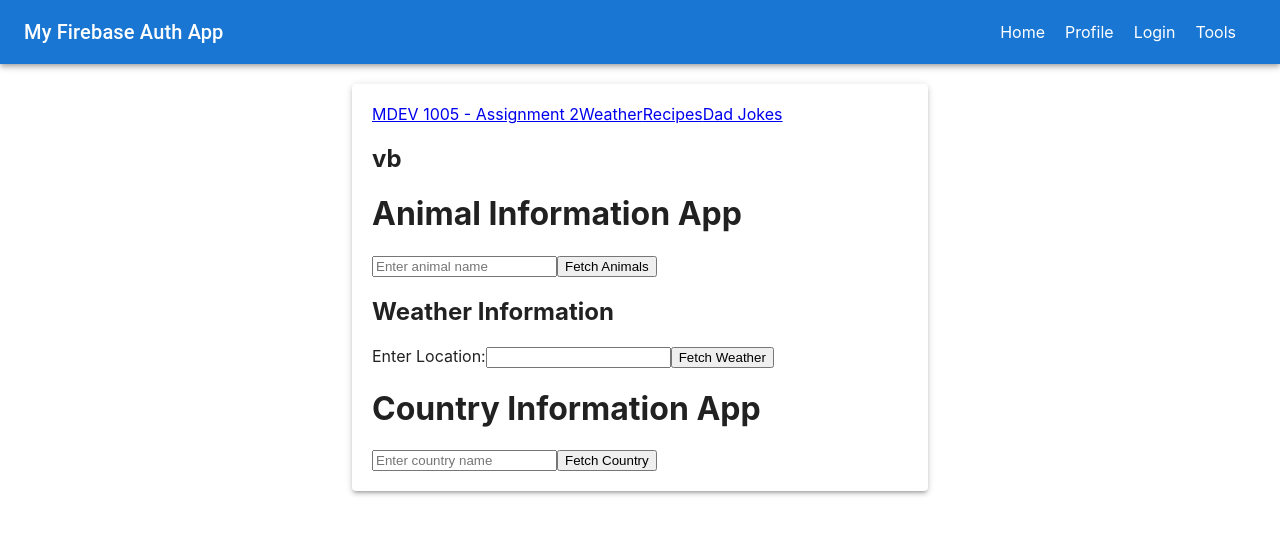
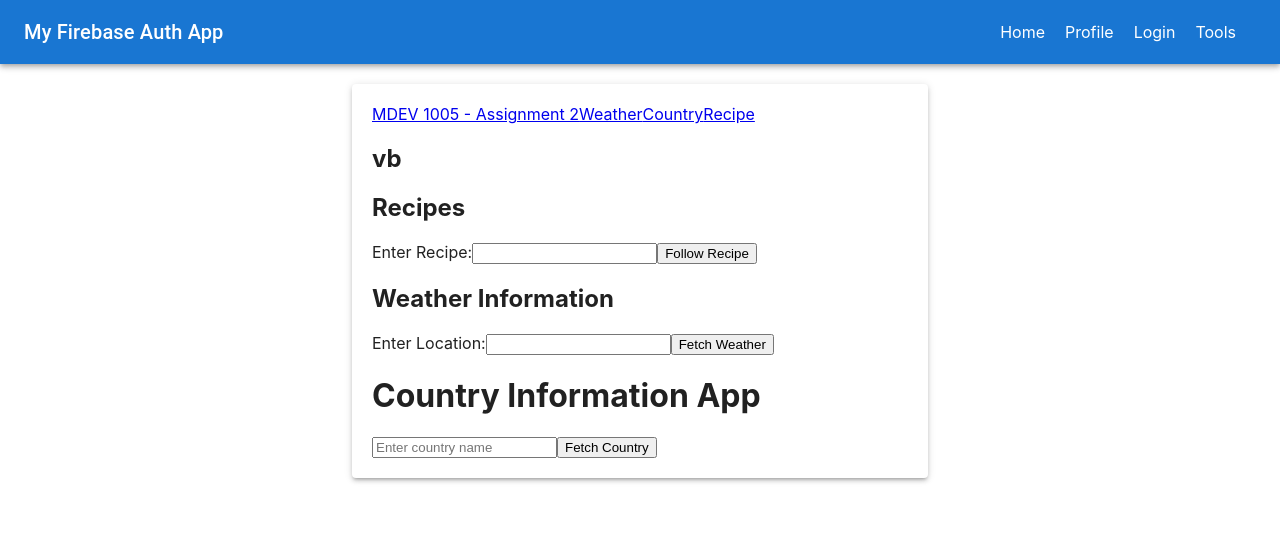
Before and after one commit to Charvi200557117/WebApplicationAssignment2, a React (Create React App) app: page /dashboard in a window 1280 px wide. Shown: the top 534 px of the page. Built offline with nearby package versions, Linux system fonts and the light colour scheme; no server answers.

Commit message:
recipe api

```diff
--- a/src/Animal.js
+++ /dev/null
@@ -1,55 +0,0 @@
-import React, { useState, useEffect } from 'react';
-import axios from 'axios';
-
-function Animal() {
-  const [animalName, setAnimalName] = useState('');
-  const [animalData, setAnimalData] = useState(null);
-
-  const apiKey = 'UDAqMYmVDC9LvcUHrlGgqQ==f2JEvV78cjfvZ40l';
-  const apiUrl = `https://api.api-ninjas.com/v1/animals?name=${animalName}&key=${apiKey}`;
-
-  const fetchAnimalData = async () => {
-    try {
-      const response = await axios.get(apiUrl);
-      setAnimalData(response.data);
-    } catch (error) {
-      console.error('Error fetching animal data:', error);
-    }
-  };
-
-  useEffect(() => {
-    if (animalName) {
-      fetchAnimalData();
-    }
-  }, [animalName]);
-
-  const handleFetchClick = () => {
-    // Manually initiate the API request when the "Fetch" button is clicked
-    fetchAnimalData();
-  };
-
-  return (
-    <div>
-      <h1>Animal Information App</h1>
-      <div>
-        <input
-          type="text"
-          placeholder="Enter animal name"
-          value={animalName}
-          onChange={(e) => setAnimalName(e.target.value)}
-        />
-        <button onClick={handleFetchClick}>Fetch Animals</button>
-      </div>
-      {animalData && (
-        <div>
-          <h2>Animal Information for {animalName}</h2>
-          <p>Name: {animalData.name}</p>
-          <p>Scientific Name: {animalData.scientificName}</p>
-          <p>Classification: {animalData.classification}</p>
-        </div>
-      )}
-    </div>
-  );
-}
-
-export default Animal;
--- a/src/App.js
+++ b/src/App.js
@@ -10,7 +10,7 @@ import SignupForm from './SignupForm';
 import Home from './Home';
 import Dashboard from './Dashboard';
 import Weather from './Weather';
-import Animal from './Animal';
+import Recipe from './Recipe';
 import Country from './Country';
 import Profile from './Profile';
 import Tools from './Tools';
@@ -49,7 +49,7 @@ function App() {
                   <Route path="dashboard" element={<Dashboard />} />
                   <Route path="Weather" element={<Weather />} />
                   <Route path="Country" element={<Country />} />
-                  <Route path="Animal" element={<Animal />} />
+                  <Route path="Recipe" element={<Recipe />} />
                   <Route path="profile" element={<Profile />} />
                   <Route path="tools" element={<Tools />} />
                 </Routes>
--- a/src/Dashboard.js
+++ b/src/Dashboard.js
@@ -1,6 +1,6 @@
 import React, { useEffect, useState } from "react";
 // import { useUserContext } from "./userContext";
-import Animal from "./Animal";
+import Recipe from "./Recipe";
 import Weather from "./Weather";
 import Country from "./Country";
 import Sidebar from "./Sidebar";
@@ -27,7 +27,7 @@ function Dashboard({ isDrawerOpen, toggleDrawer }) {
         >
           <div className="dashboard-container container-fluid">
             <div className="widget-profile rounded-pill">
-              <Animal />
+              <Recipe />
             </div>
             <div className="widget-user-list rounded">
               <Weather />
--- /dev/null
+++ b/src/Recipe.js
@@ -0,0 +1,62 @@
+import React, { useState } from 'react';
+import axios from 'axios';
+
+
+const Recipe = () => {
+    const [userInput, setUserInput] = useState('');
+    const [recipeData, setRecipeData] = useState(null);
+
+    const fetchRecipeData = async () => {
+        try {
+            const response = await axios.get('https://worldwide-recipes1.p.rapidapi.com/api/suggestions', {
+                headers: {
+                    'X-RapidAPI-Host': 'worldwide-recipes1.p.rapidapi.com',
+                    'X-RapidAPI-Key': 'c20fb3109dmshee723dc24ddcff5p1923dejsn5efadc1ade0a',
+                },
+                params: {
+                    q: userInput,
+                },
+            });
+            setRecipeData(response.data);
+        } catch (error) {
+            console.error('Error fetching recipe data:', error.message);
+            if (error.response) {
+                // The request was made and the server responded with a status code
+                // that falls out of the range of 2xx
+                console.error('Response data:', error.response.data);
+                console.error('Response status:', error.response.status);
+                console.error('Response headers:', error.response.headers);
+            } else if (error.request) {
+                // The request was made but no response was received
+                console.error('No response received:', error.request);
+            } else {
+                // Something happened in setting up the request that triggered an Error
+                console.error('Error setting up the request:', error.message);
+            }
+        }
+    };
+
+    return (
+        <div>
+            <h2>Recipes</h2>
+            <div>
+                <label>Enter Recipe:</label>
+                <input
+                    type="text"
+                    id="recipeInput"
+                    value={userInput}
+                    onChange={(e) => setUserInput(e.target.value)}
+                />
+            <button onClick={fetchRecipeData}>Follow Recipe</button>
+
+            </div>
+            {recipeData && (
+                <div>
+                    <p>Ingredients : <br/><br/>{recipeData.results.ingredients.join(', ')}</p>
+                </div>
+            )}
+        </div>
+    );
+};
+
+export default Recipe;
--- a/src/Sidebar.js
+++ b/src/Sidebar.js
@@ -13,8 +13,8 @@ function Sidebar({ isDrawerOpen, toggleDrawer }) {
         <div className="sidebar">
           <Link to="/"> MDEV 1005 - Assignment 2</Link>
           <Link to="/Weather">Weather</Link>
-          <Link to="/Country">Recipes</Link>
-          <Link to="/Animal">Dad Jokes</Link>
+          <Link to="/Country">Country</Link>
+          <Link to="/Recipe">Recipe </Link>
         </div>
       </div>
       <div className="toggle-tab" onClick={toggleDrawer}>
--- a/src/routes.js
+++ b/src/routes.js
@@ -1,7 +1,7 @@
 import React from 'react';
 import { BrowserRouter as Router, Route, Switch, Link } from 'react-router-dom';
 import Dashboard from './Dashboard';
-import Animal from './Animal';
+import Recipe from './Recipe';
 import Weather from './Weather';
 import Country from './Country';
 
@@ -27,7 +27,7 @@ function Routes() {
         </nav>
         <Switch>
           <Route exact path="/" component={Dashboard} />
-          <Route path="/user-profile" component={Animal} />
+          <Route path="/user-profile" component={Recipe} />
           <Route path="/user-list" component={Weather} />
           <Route path="/financial" component={Country} />
         </Switch>
```
